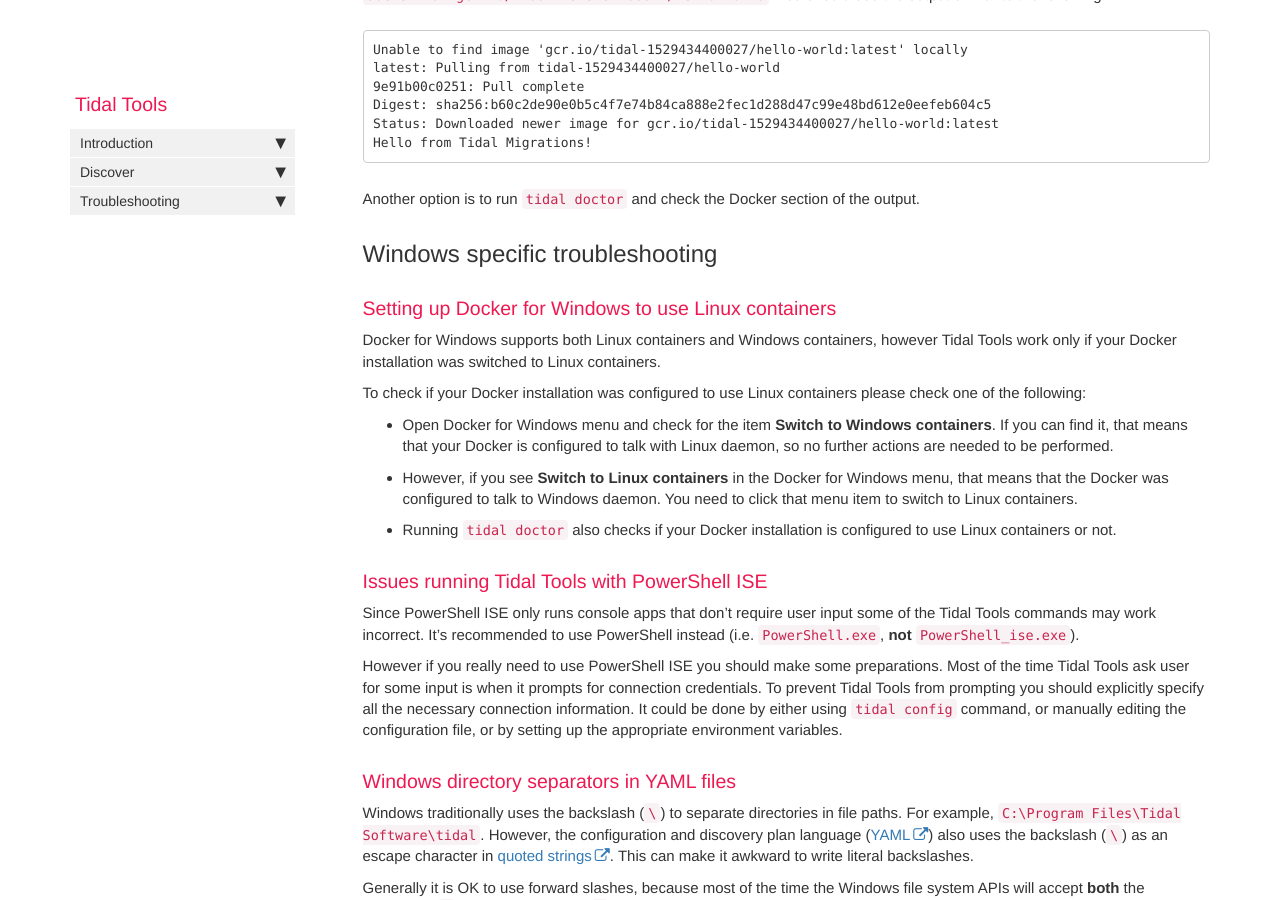
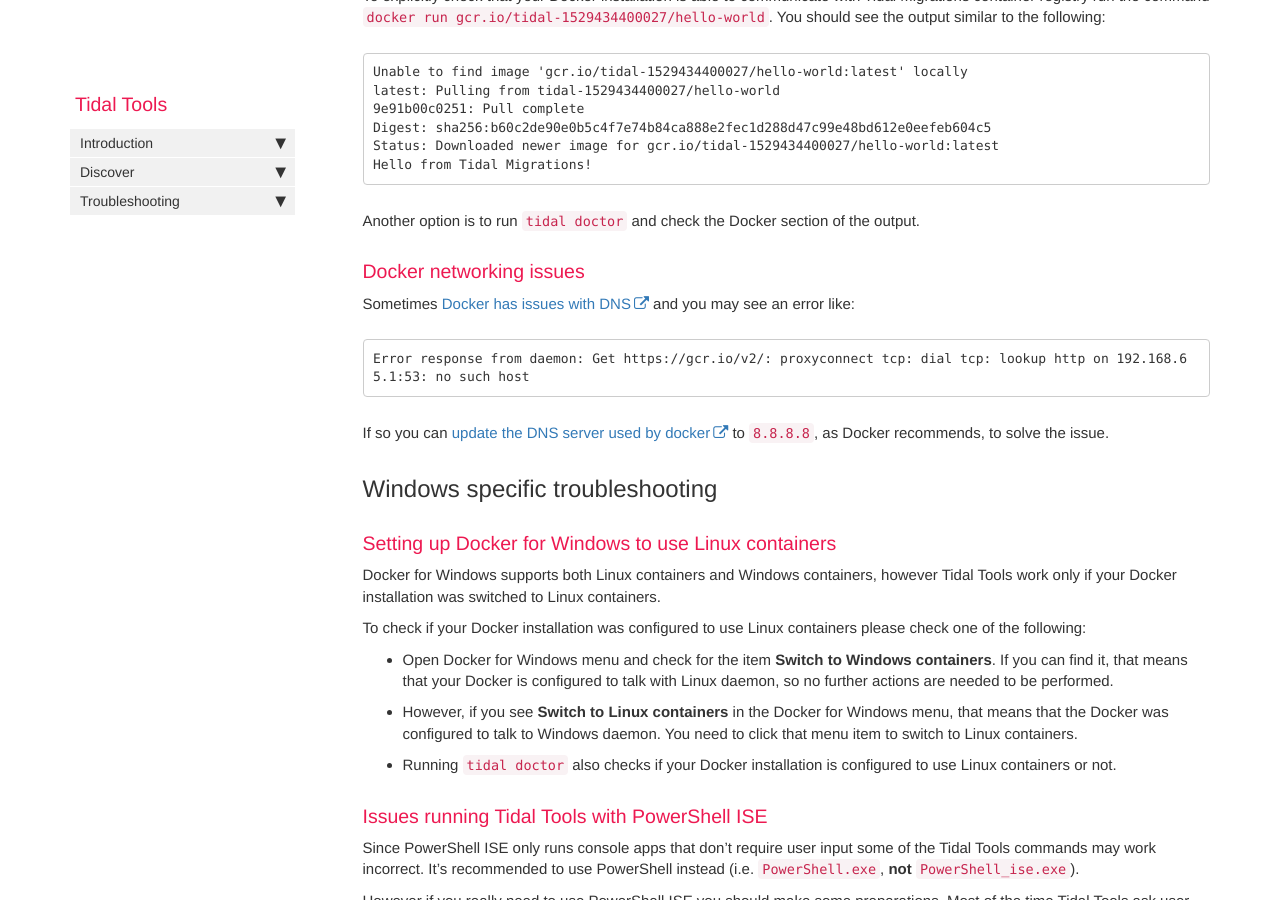
Before and after one commit to tidalmigrations/tidalmigrations.github.io, a Jekyll site: the page built from pages/tidal tools/troubleshooting.md, in a window 1280 px wide and 900 px high, scrolled down 2541 px. Built offline with Jekyll 4.4.1, drawn with Linux system fonts in a browser that asks for light colours; nearby versions of some CDN libraries; comment, search, counter and statistics services are not loaded; some of the changed text lies outside the part shown.

Commit message:
Add docker networking issue to troubleshooting guide

````diff
--- a/pages/tidal tools/troubleshooting.md
+++ b/pages/tidal tools/troubleshooting.md
@@ -129,6 +129,17 @@ Hello from Tidal Migrations!
 
 Another option is to run `tidal doctor` and check the Docker section of the output.
 
+### Docker networking issues {#docker-networking}
+
+Sometimes [Docker has issues with DNS](https://docs.docker.com/docker-for-windows/troubleshoot/#networking-issues) and you may see an error like:
+
+```
+Error response from daemon: Get https://gcr.io/v2/: proxyconnect tcp: dial tcp: lookup http on 192.168.65.1:53: no such host
+```
+
+If so you can [update the DNS server used by docker](https://docs.docker.com/docker-for-windows/troubleshoot/#networking-issues) to `8.8.8.8`, as Docker recommends, to solve the issue.
+
+
 ## Windows specific troubleshooting {#windows}
 
 ### Setting up Docker for Windows to use Linux containers {#docker-linux-containers}
````
